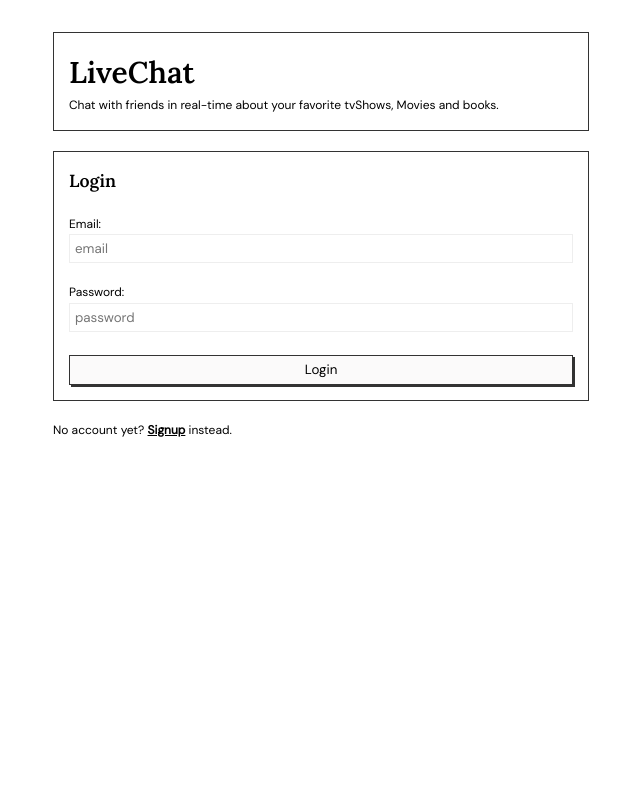
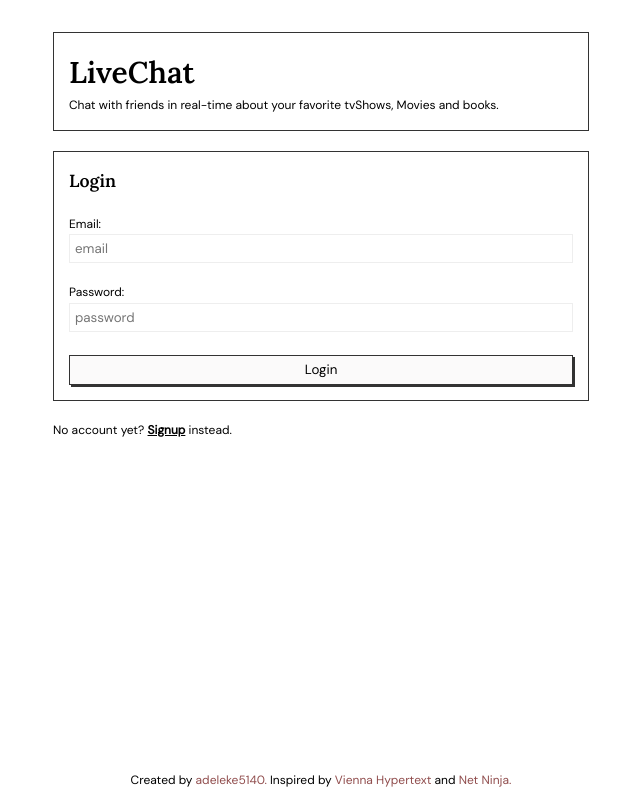
Before and after one commit to adeleke5140/LiveChat, a Vue app: page / in a window 1280 px wide. Shown: the whole page, without its empty margins (319-959 px from the left). Built offline with nearby package versions, Linux system fonts and the light colour scheme; no server answers.

Commit message:
add in Footer component

```diff
--- a/src/views/Welcome.vue
+++ b/src/views/Welcome.vue
@@ -3,6 +3,7 @@ import SignupForm from '../components/SignupForm.vue';
 import LoginForm from '../components/LoginForm.vue';
 import { ref } from 'vue';
 import { useRouter } from 'vue-router';
+import Footer from '../components/Footer.vue';
 
 const showLogin = ref(true)
 const router = useRouter()
@@ -27,6 +28,7 @@ const enterChat = () => {
       <p>Already registered? <span class="signup" @click="showLogin = true">Login</span> instead.</p>
     </div>
   </main>
+  <Footer />
 </template>
 
 
```
